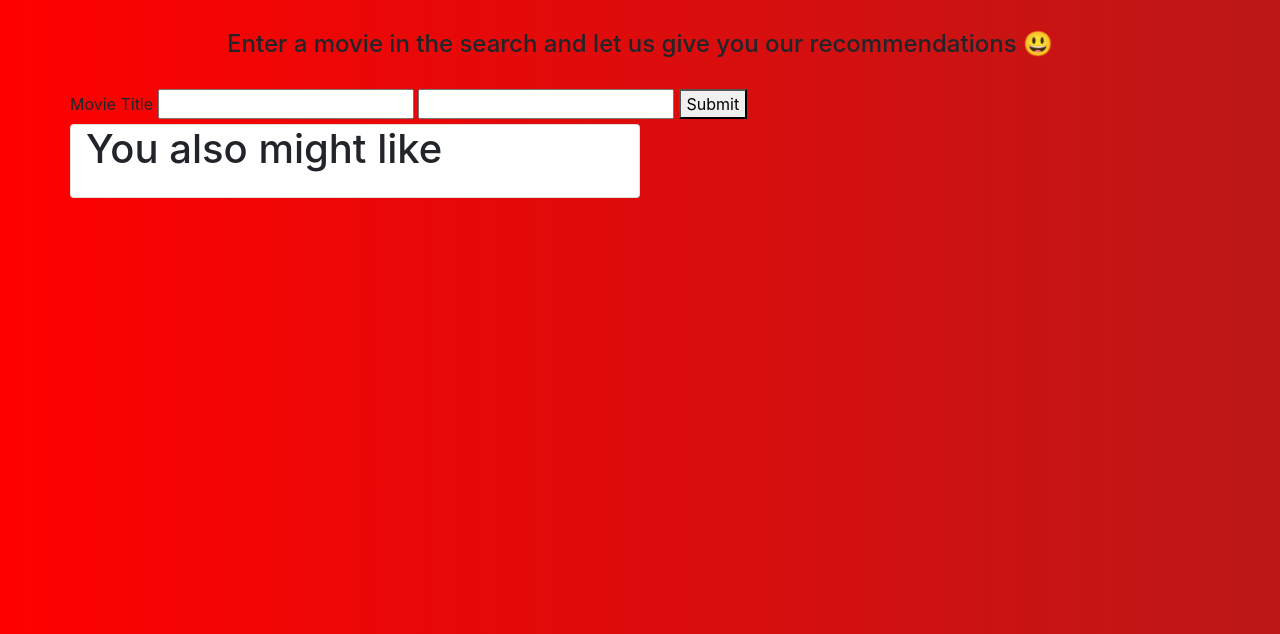
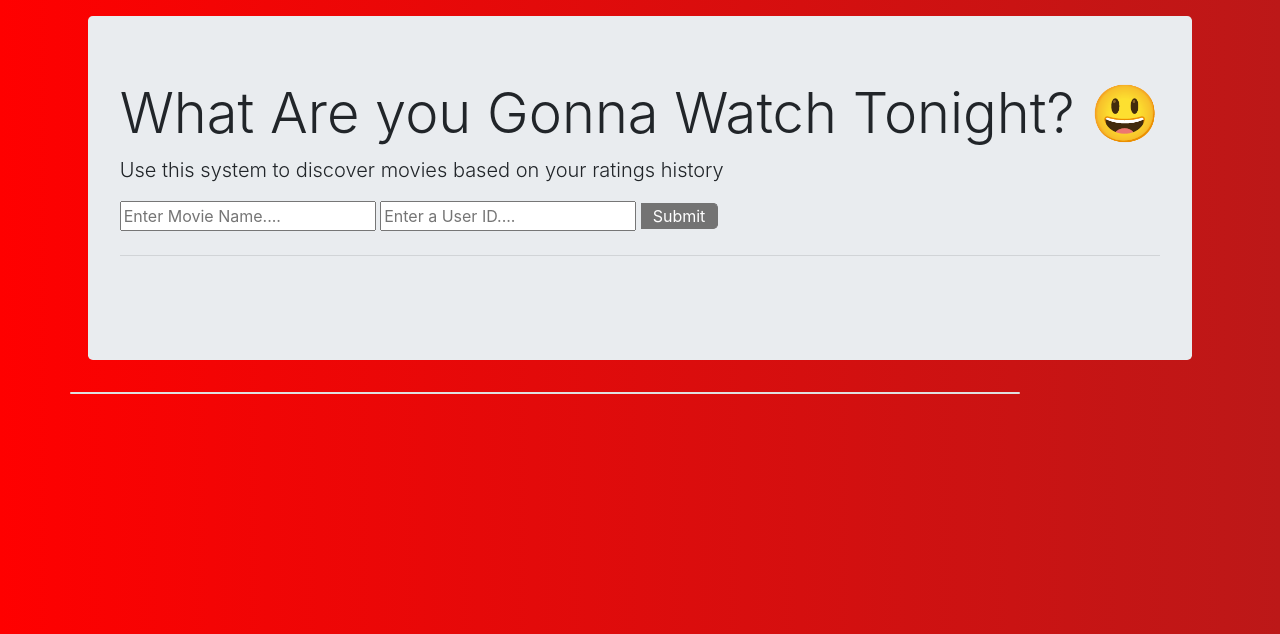
Before and after one commit to zeexav/TZP3, a Flask app: page /recommendation in a window 1280 px wide. Shown: the part 86-720 px from the top of the page. Run offline with Flask 2, Linux system fonts and the light colour scheme; some libraries are stand-ins or nearby versions; grey boxes are pictures that could not be loaded.

Commit message:
altered app.py to return the Title and Plot, edited html templates

```diff
--- a/testenv/app.py
+++ b/testenv/app.py
@@ -5,7 +5,7 @@ import numpy as np
 import os
 from sklearn.feature_extraction.text import CountVectorizer
 from sklearn.metrics.pairwise import cosine_similarity
-import json
+
 
 app = Flask(__name__)
 
@@ -47,8 +47,8 @@ def send():
         content_results = pd.DataFrame(data['movieId'].iloc[movie_indices])
 
         # files for collaborative filtering model
-        ratings = pd.read_csv('Data/ratings_sml.csv')
-        preds = pd.read_hdf('Data/predsfin_hdf.h5')
+        ratings = pd.read_hdf('Data/ratings_hdf.h5')
+        preds = pd.read_hdf('Data/preds2_hdf.h5')
 
         #begin collaborative filtering process
         sorted_user_predictions = pd.DataFrame(preds.iloc[user].sort_values(ascending=False).reset_index())
@@ -77,12 +77,11 @@ def send():
         # Display only the highest ranked ones
         movie_recs = pd.merge(content_results, movie_preds, how='left', on='movieId').\
         sort_values('Predictions', ascending=False).dropna()
-        top5_df = pd.DataFrame(movie_recs['Title'][:11])
+        top5_df = pd.DataFrame(movie_recs[['Title', 'Plot']][:11])
         results = top5_df.to_dict('records')
         columnNames = top5_df.columns.values
 
         return render_template('recommendation.html', records = results, colnames = columnNames)
-
 
 
 
--- a/testenv/templates/recommendation.html
+++ b/testenv/templates/recommendation.html
@@ -67,7 +67,7 @@
     </head>
     <body style="background-color:#FF0000;background-image:linear-gradient(-90deg,#BC1818,#FF0000)" class = "body_all">
         <nav class="navbar navbar-expand-lg navbar-dark" style="background-color: #042345;">
-            <a class="navbar-brand" href="index.html" style="font-weight: 400"><img class="img-fluid" style="width:80px;height:auto;" src="https://i.ibb.co/FzKq07Z/logo1.jpg">Movie Recommendations</a>
+            <a class="navbar-brand" href="{{ url_for('index') }} "  style="font-weight: 400"><img class="img-fluid" style="width:80px;height:auto;" src="https://i.ibb.co/FzKq07Z/logo1.jpg">Movie Recommendations</a>
             <button class="navbar-toggler" type="button" data-toggle="collapse" data-target="#navbarNavDropdown" aria-controls="navbarNavDropdown" aria-expanded="false" aria-label="Toggle navigation">
                 <span class="navbar-toggler-icon"></span>
             </button>
@@ -81,32 +81,68 @@
 
     </div>
     <div class = "container">
-    <h4 style="text-align: center;margin:30px">
-            Enter a movie in the search and let us give you our recommendations &#128515
-    </h4>
-   <!-- <div class="search-box-wrapper">-->
-       <!-- <input type="text" placeholder="Enter Movie Name.... " class="search-box-input">
-         <button class="search-box-button">Recommend</button>  -->
-        <div class = "row">
-         <form action="{{ url_for('send') }}" method="POST">
+        <div class ="row  ">
+             <div class = "jumbotron mt-3 mx-auto">
 
-            <label> Movie Title </label>
-            <input type = 'text' name = 'title' value={{request.form.title}}>
-            <input type = 'text' name = 'userId' value={{request.form.userId}}>
+                <h4 class = "display-4">What Are you Gonna Watch Tonight? &#128515</h4>
+                <p class ="lead mx-auto"> Use this system to discover movies based on your ratings history</p>
 
 
-            <button> Submit </button>
-        </form>
+                <form action="{{ url_for('send') }}" method="POST">
+                <input type = 'text' name = 'title' placeholder="Enter Movie Name.... " value={{request.form.title}}>
+                <input type = 'text' name = 'userId' placeholder="Enter a User ID.... " value={{request.form.userId}}>
 
-        </div>
+
+                 <button class="search-box-button">Submit</button>
+
+            </form>
+            <hr class="my-4">
+
+            <table class = "table table-bordered table-dark table-responsive th.fit">
+                    <thead class = "thead-light">
+                        <tr>
+                            {% for col in colnames %}
+                            <th><h4>{{ col }}</h4></th>
+                            {% endfor %}
+                        </tr>
+                    </thead>
+                    <tbody>
+                        {% for record in records %}
+                        <tr>
+                            {% for col in colnames %}
+                            <td>{{ record[col] }}</td>
+                            {% endfor %}
+                        </tr>
+                        {% endfor %}
+                    </tbody>
+                </table>
+
+
+
+            </div>
+
+    </div>
 
         <div class = "row">
-            <div class = "card col-md-6">
+
+
+
+
+
+         </div>
+
+
+
+
+        <div class = "row">
+            <div class = "card col-md-10">
+                    <!-- <h3 class = "card-title">Other Movies you might like</h3> -->
+
         <div class=page>
 
-          <h1>You also might like</h1>
-          <table class = "table table-striped">
-                <thead>
+
+          <!-- <table class = "table table-bordered table-light">
+                <thead class = "thead-dark">
                     <tr>
                         {% for col in colnames %}
                         <th>{{ col }}</th>
@@ -123,7 +159,7 @@
                     {% endfor %}
                 </tbody>
             </table>
-
+           -->
          </div>
 
     </div>
```
Also changed, not shown: testenv/templates/index.html (+12 -12 lines).
